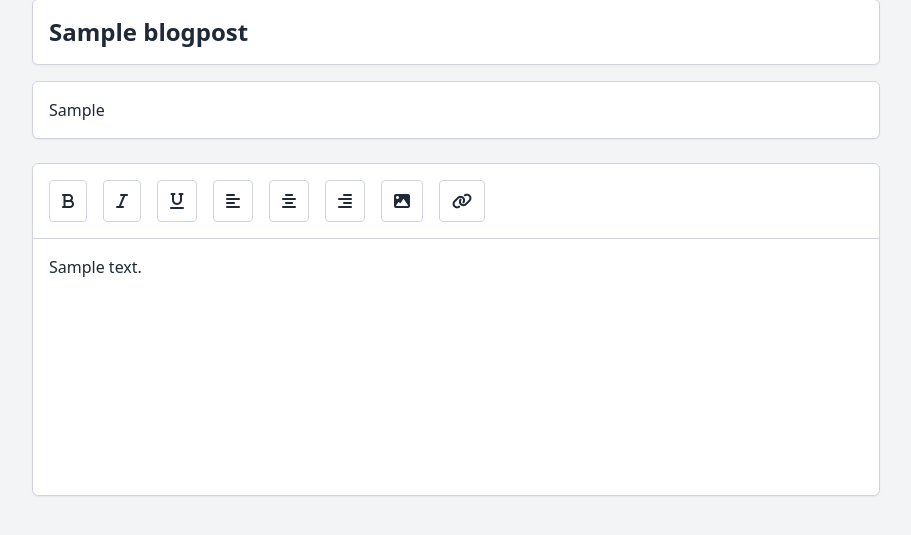
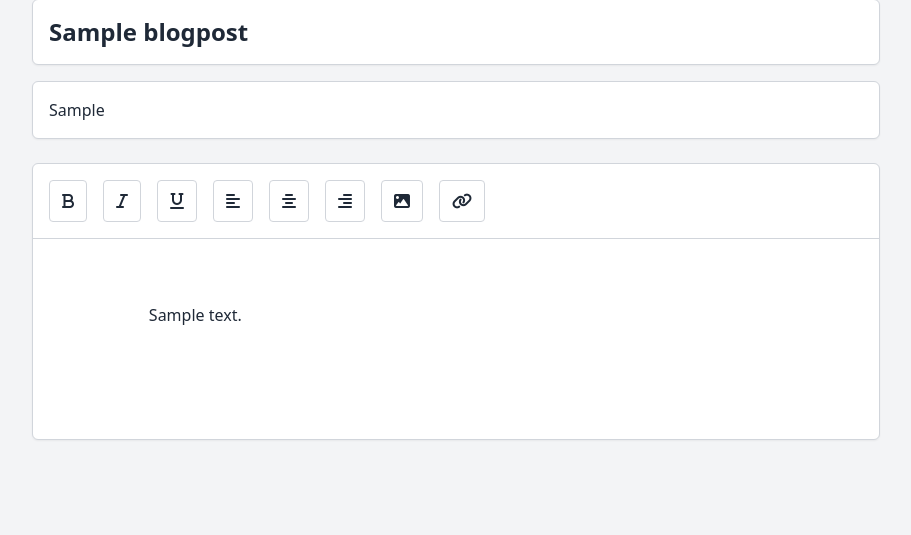
Before and after one commit to Amaljithkaliyodath/my_blog-application-, a Django app: page /edit-blog/1/ in a window 1280 px wide. Shown: the part 204-739 px from the top of the page, without its empty margins (184-1095 px from the left). Run offline with Django 5.2, Linux system fonts and the light colour scheme; a user stored in the database is signed in; tables that the repository leaves empty hold one stand-in row (values such as "Sample post"); grey boxes marked "Sample" are stand-in pictures.

Commit message:
Update create_blog.html

```diff
--- a/blog_project/blog/Templates/blog/create_blog.html
+++ b/blog_project/blog/Templates/blog/create_blog.html
@@ -56,6 +56,13 @@
             border-radius: 8px;
             width: 400px;
         }
+
+        #post-content {
+            min-height: 200px; /* Minimum height for the editor */
+            overflow-y: hidden; /* Hide vertical scrollbars */
+            white-space: pre-wrap; /* Ensure content wraps */
+            word-wrap: break-word; /* Ensure long words wrap correctly */
+        }
     </style>
 </head>
 <body class="bg-gray-100 text-gray-800">
@@ -65,19 +72,13 @@
         <div class="max-w-7xl mx-auto px-4 sm:px-6 lg:px-8">
             <div class="flex justify-between h-16">
                 <div class="flex">
-
                     <div class="flex-shrink-0 flex items-center">
                         <i class="fas fa-blog text-blue-600 text-3xl mr-2"></i>
-
                         <span class="text-2xl font-bold text-blue-600">My Blog</span>
                     </div>
                     <div class="hidden sm:ml-6 sm:flex sm:space-x-8">
-                        <!-- Home link updated to point to index.html -->
                         <a href="{% url 'index' %}" class="border-blue-500 text-gray-900 inline-flex items-center px-1 pt-1 border-b-2 text-sm font-medium">Home</a>
-
                         <a href="{% url 'my_blog' %}" class="border-transparent text-gray-500 hover:border-gray-300 hover:text-gray-700 inline-flex items-center px-1 pt-1 border-b-2 text-sm font-medium">My Blog</a>
-
-                        <!-- About link updated to point to create_blog URL -->
                         <a href="{% url 'create_blog' %}" class="border-transparent text-gray-500 hover:border-gray-300 hover:text-gray-700 inline-flex items-center px-1 pt-1 border-b-2 text-sm font-medium">New Blog</a>
                     </div>
                 </div>
@@ -85,10 +86,8 @@
                     <div class="relative">
                         <button class="focus:outline-none" onclick="toggleProfileDropdown()">
                             {% if request.user.profile_picture %}
-                                <!-- Display profile image if available -->
                                 <img src="{{ request.user.profile_picture.url }}" alt="Profile" class="w-10 h-10 rounded-full object-cover border-2 border-white shadow-md">
                             {% else %}
-                                <!-- Default Font Awesome user icon with smaller size (40x40) -->
                                 <i class="fas fa-user-circle text-gray-600" style="font-size: 40px;"></i>
                             {% endif %}
                         </button>
@@ -100,7 +99,6 @@
                             </form>
                         </div>
                     </div>
-
                 </div>
                 <div class="sm:hidden flex items-center">
                     <button onclick="toggleNavbar()" class="focus:outline-none">
@@ -113,10 +111,8 @@
         </div>
         <!-- Mobile Navigation -->
         <div id="mobile-nav" class="hidden sm:hidden bg-blue-600 text-white">
-            <!-- Home link for mobile updated -->
             <a href="{% url 'index' %}" class="block px-4 py-2 hover:bg-blue-500">Home</a>
             <a href="{% url 'my_blog' %}" class="block px-4 py-2 hover:bg-blue-500">My Blog</a>
-            <!-- About link for mobile updated -->
             <a href="{% url 'create_blog' %}" class="block px-4 py-2 hover:bg-blue-500">New Blog</a>
             <a href="{% url 'profile' %}" class="block px-4 py-2 hover:bg-blue-500">Profile</a>
             <form method="POST" action="{% url 'logout' %}">
@@ -149,21 +145,17 @@
             <div class="editor-container bg-white border border-gray-300 rounded-md shadow-sm mt-6">
                 <!-- Toolbar for text formatting -->
                 <div class="toolbar p-4 border-b border-gray-300 flex space-x-4">
-                    <!-- Bold, Italic, Underline -->
                     <button type="button" class="px-3 py-2 border border-gray-300 rounded hover:bg-gray-200" data-command="bold"><i class="fas fa-bold"></i></button>
                     <button type="button" class="px-3 py-2 border border-gray-300 rounded hover:bg-gray-200" data-command="italic"><i class="fas fa-italic"></i></button>
                     <button type="button" class="px-3 py-2 border border-gray-300 rounded hover:bg-gray-200" data-command="underline"><i class="fas fa-underline"></i></button>
-
-                    <!-- Text Alignment -->
                     <button type="button" class="px-3 py-2 border border-gray-300 rounded hover:bg-gray-200" data-command="justifyLeft"><i class="fas fa-align-left"></i></button>
                     <button type="button" class="px-3 py-2 border border-gray-300 rounded hover:bg-gray-200" data-command="justifyCenter"><i class="fas fa-align-center"></i></button>
                     <button type="button" class="px-3 py-2 border border-gray-300 rounded hover:bg-gray-200" data-command="justifyRight"><i class="fas fa-align-right"></i></button>
-
-                    <!-- Insert Image, Link -->
                     <button type="button" class="px-3 py-2 border border-gray-300 rounded hover:bg-gray-200" id="insert-image-btn"><i class="fas fa-image"></i></button>
                     <button type="button" class="px-3 py-2 border border-gray-300 rounded hover:bg-gray-200" id="insert-link-btn"><i class="fas fa-link"></i></button>
                 </div>
-                <div contenteditable="true" id="post-content" class="w-full h-64 p-4 focus:outline-none border-0 resize-none focus:ring-0">
+
+                <div contenteditable="true" id="post-content" class="w-full h-auto p-4 focus:outline-none border-0 resize-none focus:ring-0">
                     {% if blog %}
                         {{ blog.content|safe }}
                     {% endif %}
@@ -328,6 +320,18 @@
                 }
                 linkModal.style.display = 'none';
             });
+
+            // Auto-resize functionality for contenteditable area
+            function autoResizeContent() {
+                postContent.style.height = 'auto'; // Reset height
+                postContent.style.height = (postContent.scrollHeight) + 'px'; // Set new height based on content
+            }
+
+            // Listen for input to adjust height dynamically
+            postContent.addEventListener('input', autoResizeContent);
+
+            // Initial resize on load in case content already exists
+            autoResizeContent();
         });
     </script>
 </body>
```
